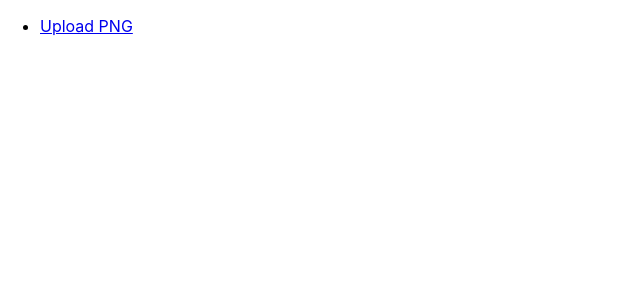
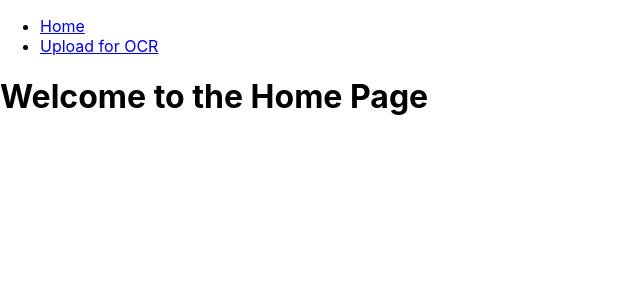
Before and after one commit to smmurad/multi-hosted-server, a React (Create React App) app in the folder frontend_server/: page / in a window 1280 px wide. Shown: the top 300 px of the page, without its empty margins (0-640 px from the left). Built offline with nearby package versions, Linux system fonts and the light colour scheme.

Commit message:
Adding home button

```diff
--- a/frontend_server/src/App.css
+++ b/frontend_server/src/App.css
@@ -36,3 +36,22 @@
     transform: rotate(360deg);
   }
 }
+
+nav ul {
+  list-style-type: none;
+  padding: 0;
+}
+
+nav ul li {
+  display: inline;
+  margin-right: 10px;
+}
+
+nav ul li a {
+  text-decoration: none;
+  color: #333;
+}
+
+nav ul li a:hover {
+  color: #007bff;
+}
--- a/frontend_server/src/App.js
+++ b/frontend_server/src/App.js
@@ -9,14 +9,20 @@ function App() {
       <div>
         <nav>
           <ul>
+            <li>
+              <Link to="/">Home</Link>
+            </li>
             {/* ... other navigation items ... */}
             <li>
-              <Link to="/upload">Upload PNG</Link>
+              <Link to="/upload">Upload for OCR</Link>
             </li>
           </ul>
         </nav>
 
         <Switch>
+          <Route exact path="/">
+            <h1>Welcome to the Home Page</h1>
+          </Route>
           {/* ... other routes ... */}
           <Route path="/upload">
             <UploadPage />
```
